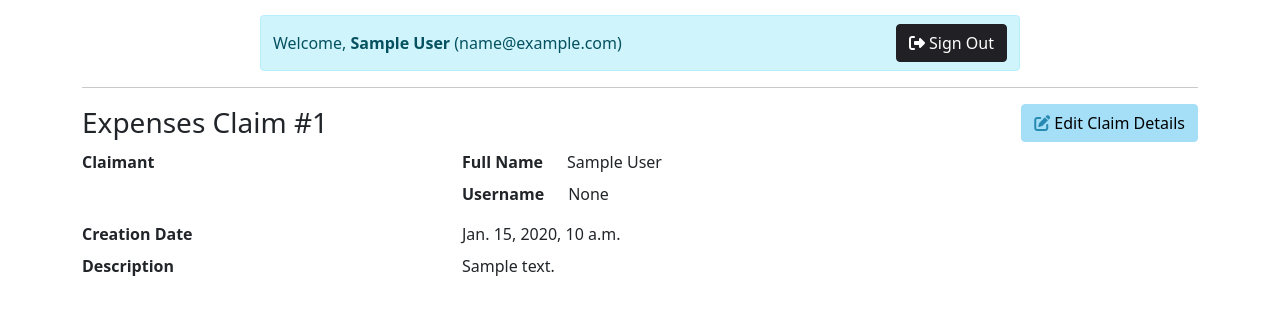
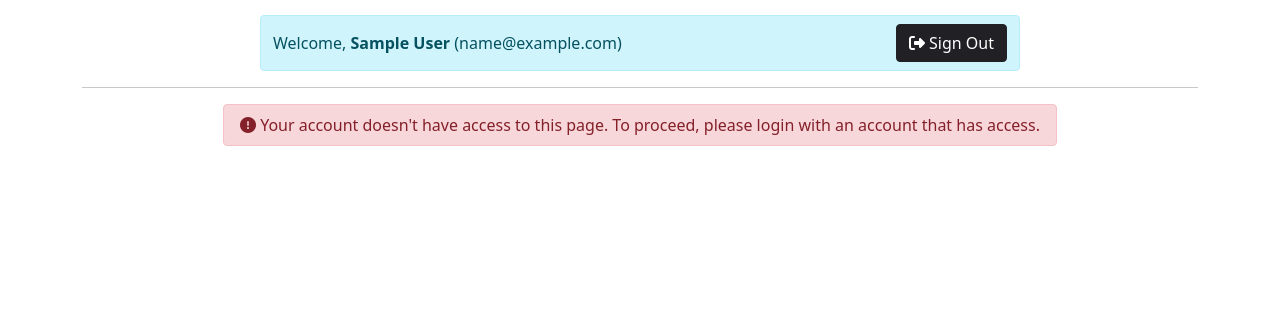
Before and after one commit to iamlogan/expenses-fdm, a Django app: page /claims/1/ in a window 1280 px wide. Shown: the part 65-380 px from the top of the page. Run offline with Django 3.2, Linux system fonts and the light colour scheme; a user stored in the database is signed in; tables that the repository leaves empty hold one stand-in row (values such as "Sample post"); some libraries are stand-ins or nearby versions.

Commit message:
Added claim reference numbers

```diff
--- a/expensesapp/models.py
+++ b/expensesapp/models.py
@@ -1,3 +1,4 @@
+from .custom import get_unique_reference
 from django.contrib.auth.base_user import BaseUserManager
 from django.contrib.auth.models import AbstractUser
 from django.conf import settings
@@ -56,14 +57,19 @@
 
 class Claim(models.Model):
     creation_datetime = models.DateTimeField()
-    owner = models.ForeignKey(settings.AUTH_USER_MODEL,on_delete=models.SET_NULL, null=True)
-    description = models.CharField(max_length=50, null=True)
+    owner = models.ForeignKey(settings.AUTH_USER_MODEL,on_delete=models.CASCADE)
+    description = models.CharField(max_length=50)
+    reference = models.CharField(max_length=8, default="0")
 
     @classmethod
     def create(cls, owner, description):
         now = timezone.now()
-        claim = cls(owner=owner, description=description, creation_datetime=now)
+        reference = get_unique_reference(cls, "C")
+        claim = cls(owner=owner, description=description, creation_datetime=now, reference=reference)
         return claim
+
+    def user_can_access(self, user):
+        return self.owner == user
 
 
 class Receipt(models.Model):
--- /dev/null
+++ b/expensesapp/templates/expensesapp/access_denied.html
@@ -0,0 +1,17 @@
+{% extends "expensesapp/base.html" %}
+
+{% block content %}
+
+    <div class="container">
+        <div class="row justify-content-center">
+            <div class="col-auto">
+                <div class="alert alert-danger py-2">
+                    <i class="fas fa-exclamation-circle"></i>
+                    Your account doesn't have access to this page.
+                    To proceed, please login with an account that has access.
+                </div>
+            </div>
+        </div>
+    </div>
+
+{% endblock %}
--- a/expensesapp/templates/expensesapp/claim_details.html
+++ b/expensesapp/templates/expensesapp/claim_details.html
@@ -5,10 +5,10 @@
 
     <div class="row justify-content-between align-items-center">
         <div class="col-12 col-sm-auto">
-            <h3 class="mb-0">Expenses Claim #{{ claim.id }}</h3>
+            <h3 class="mb-0">Expenses Claim (ref: {{ claim.reference }})</h3>
         </div>
         <div class="col-12 col-sm-auto mt-2 mt-sm-0 ">
-            <a class="btn btn-primary" href="{% url "expensesapp:claim_edit" claim.id %}">
+            <a class="btn btn-primary" href="{% url "expensesapp:claim_edit" claim.reference %}">
                 <i class="fas fa-edit symbol-primary"></i> Edit Claim Details
             </a>
         </div>
--- a/expensesapp/templates/expensesapp/claim_edit.html
+++ b/expensesapp/templates/expensesapp/claim_edit.html
@@ -4,13 +4,13 @@
 
     <div class="row justify-content-between align-items-center">
         <div class="col-lg-auto">
-            <h3 class="mb-0">Expenses Claim #{{ claim.id }} <span class="badge bg-warning">Editing</span></h3>
+            <h3 class="mb-0">Expenses Claim (ref: {{ claim.reference }}) <span class="badge bg-warning">Editing</span></h3>
         </div>
 
         <div class="col-lg-auto">
             <div class="row justify-content-end">
                 <div class="col-auto mt-2 mt-lg-0">
-                    <a class="btn btn-secondary" href="{% url "expensesapp:claim" claim.id %}">
+                    <a class="btn btn-secondary" href="{% url "expensesapp:claim_details" claim.reference %}">
                         <i class="fas fa-undo symbol-secondary"></i> Discard Changes
                     </a>
                 </div>
@@ -29,7 +29,7 @@
 
     <dt class="col-12 col-sm-4">Description</dt>
     <dd class="col-12 col-sm-8 mt-1 mt-sm-0">
-        <form id="edit-form" action="{% url "expensesapp:claim_edit" claim.id %}" method="post">
+        <form id="edit-form" action="{% url "expensesapp:claim_edit" claim.reference %}" method="post">
             {% csrf_token %}
             {{ form.description }}
             <div id="desc-input-describer" class="form-text">The description can be up to 50 characters long.</div>
--- a/expensesapp/templates/expensesapp/home.html
+++ b/expensesapp/templates/expensesapp/home.html
@@ -18,7 +18,7 @@
                 <table class="table table-hover table-primary mb-0">
                     <thead>
                         <tr>
-                            <th scope="col">ID</th>
+                            <th scope="col">Reference</th>
                             <th scope="col">Claimant</th>
                             <th scope="col">Registration Date</th>
                             <th scope="col">Description</th>
@@ -28,14 +28,14 @@
                     <tbody>
                         {% for claim in claim_list %}
                         <tr>
-                            <td>{{ claim.id }}</td>
+                            <td>{{ claim.reference }}</td>
                             <td>{{ claim.owner.first_name }} {{ claim.owner.last_name }}</td>
                             <td>{{ claim.creation_datetime.date }}</td>
                             <td>{{ claim.description }}</td>
                             <td class="py-1">
                                 <div class="row justify-content-end">
                                     <div class="col-auto">
-                                        <a href="{% url "expensesapp:claim" claim.id %}" class="btn btn-primary py-1 text-nowrap">
+                                        <a href="{% url "expensesapp:claim_details" claim.reference %}" class="btn btn-primary py-1 text-nowrap">
                                             <i class="fas fa-info-circle symbol-primary"></i> Details
                                         </a>
                                     </div>
--- a/expensesapp/urls.py
+++ b/expensesapp/urls.py
@@ -7,7 +7,7 @@
     path("", views.home_redirect_view),
     path("manager/", views.ManagerView.as_view(), name="manager"),
     path("settings/", views.SettingsView.as_view(), name="settings"),
-    path("new-claim/", views.claim_new_view, name="claim_new"),
-    path("claims/<int:pk>/", views.ClaimView.as_view(), name="claim"),
-    path("claims/<int:claim_id>/edit/", views.claim_edit_view, name="claim_edit")
+    path("claims/new/", views.claim_new_view, name="claim_new"),
+    path("claims/<str:claim_ref>/", views.claim_details_view, name="claim_details"),
+    path("claims/<str:claim_ref>/edit/", views.claim_edit_view, name="claim_edit"),
 ]
--- a/expensesapp/views.py
+++ b/expensesapp/views.py
@@ -1,7 +1,8 @@
+from django.contrib.auth.decorators import login_required
 from django.http import HttpResponseRedirect
 from django.shortcuts import redirect, render, get_object_or_404
 from django.views.generic import TemplateView, DetailView, ListView
-from django.contrib.auth.mixins import LoginRequiredMixin
+from django.contrib.auth.mixins import LoginRequiredMixin, UserPassesTestMixin
 
 from expensesapp.models import Claim
 from expensesapp.forms import ClaimNewForm, ClaimEditForm
@@ -23,37 +24,49 @@
     template_name = "expensesapp/settings.html"
 
 
-class ClaimView(LoginRequiredMixin, DetailView, ):
-    template_name = "expensesapp/claim_details.html"
-    model = Claim
+class AccessDeniedView(LoginRequiredMixin, TemplateView):
+    template_name = "expensesapp/access_denied.html"
 
 
+@login_required
+def claim_details_view(request, claim_ref):
+    try:
+        claim = Claim.objects.get(reference=claim_ref)
+        if claim.user_can_access(request.user):
+            return render(request, "expensesapp/claim_details.html", {"claim": claim})
+        else:
+            return render(request, "expensesapp/access_denied.html")
+    except (KeyError, Claim.DoesNotExist):
+        return render(request, "expensesapp/access_denied.html")
+
+
+@login_required
 def claim_new_view(request):
     if request.method == "POST":
         form = ClaimNewForm(request.POST)
         if form.is_valid():
             new_claim = Claim.create(request.user, form.cleaned_data['description'])
             new_claim.save()
-            return HttpResponseRedirect("/claims/"+str(new_claim.id))
+            return HttpResponseRedirect("/claims/"+str(new_claim.reference))
     else:
         form = ClaimNewForm()
     return render(request, "expensesapp/claim_new.html", {"form": form})
 
 
-def claim_edit_view(request, claim_id):
-    claim = get_object_or_404(Claim, pk=claim_id)
+@login_required
+def claim_edit_view(request, claim_ref):
+    claim = get_object_or_404(Claim, reference=claim_ref)
     if request.method == "POST":
         form = ClaimEditForm(request.POST)
         if form.is_valid():
             replacement_desc = form.cleaned_data['description']
             claim.description = replacement_desc
             claim.save()
-            return HttpResponseRedirect("/claims/"+str(claim.id))
+            return HttpResponseRedirect("/claims/"+claim.reference)
     else:
         form = ClaimEditForm()
     return render(request, "expensesapp/claim_edit.html", {"form": form, "claim": claim})
 
 
-
 def home_redirect_view(request):
     return redirect("/home/")
```
Also changed, not shown: expensesapp/custom.py (added, +20 -0 lines), expensesapp/migrations/0004_claim_reference_alter_claim_description_and_more.py (added), expensesapp/migrations/0005_alter_claim_owner.py (added), expensesapp/migrations/0006_alter_claim_description.py (added), expensesapp/migrations/0007_alter_claim_reference.py (added), expensesapp/migrations/0008_alter_claim_reference.py (added).
